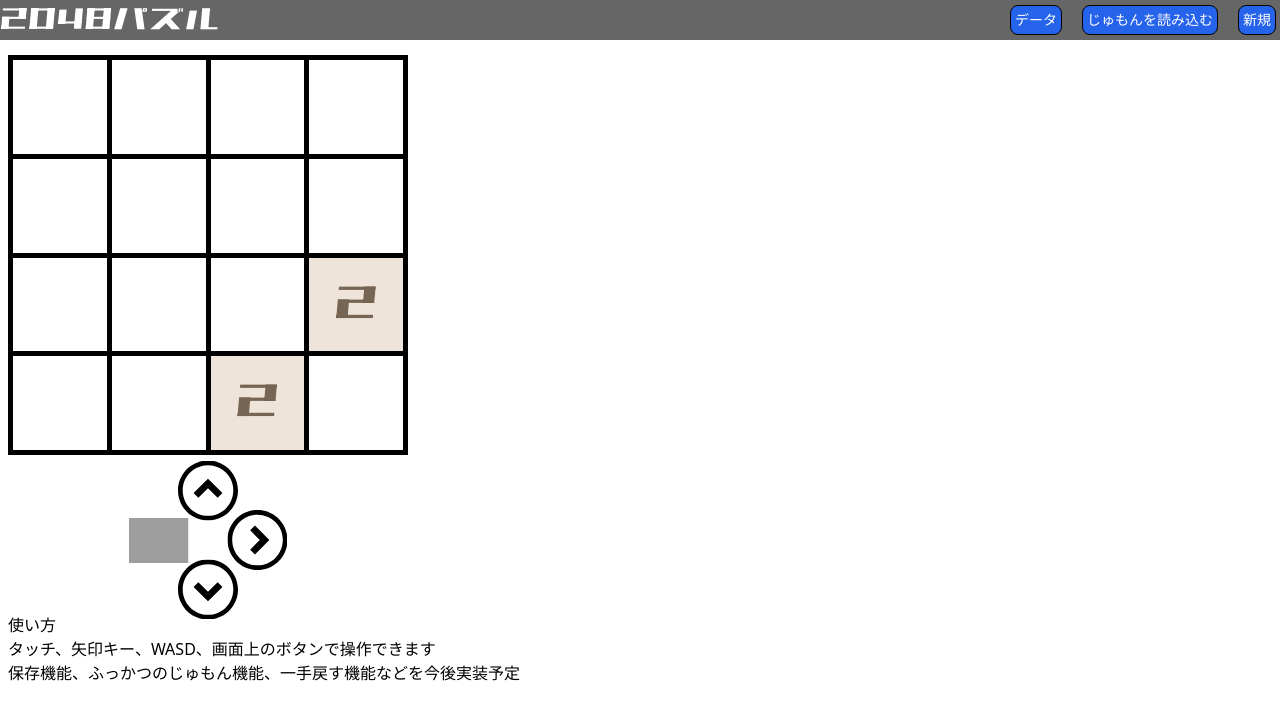
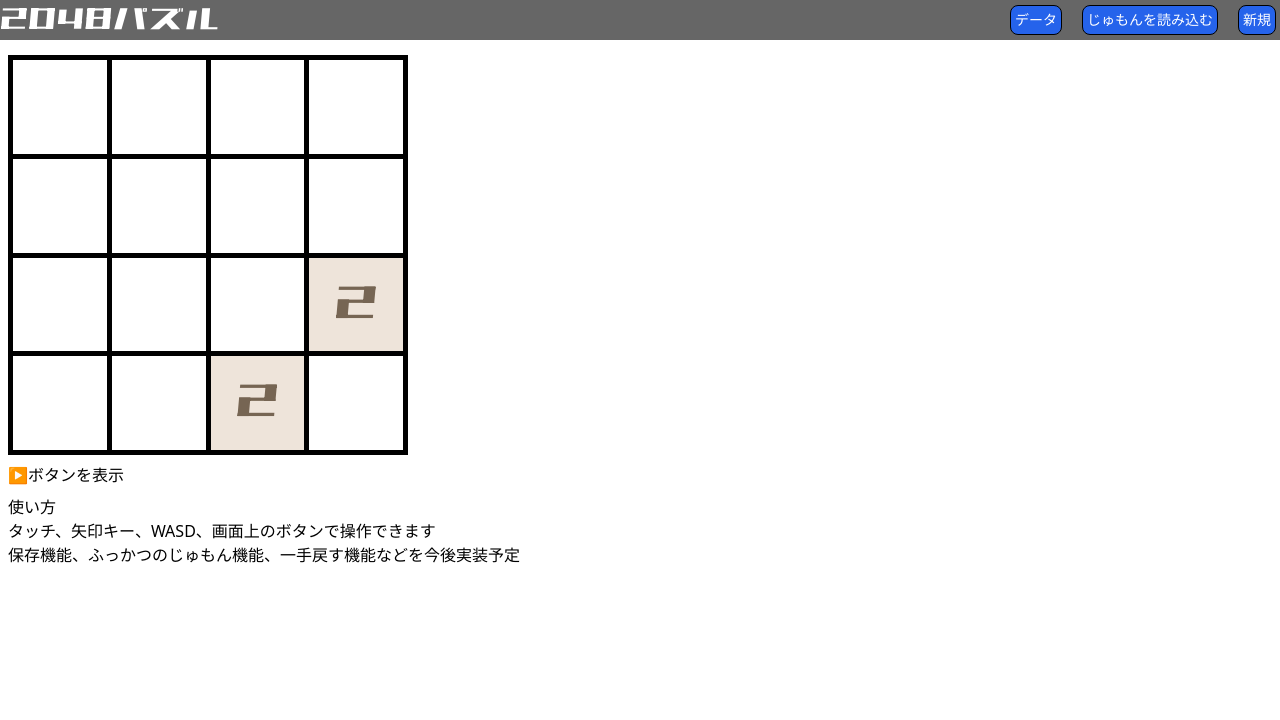
Before and after one commit to tomo-x7/2048, a React (Vite) app: page / in a window 1280 px wide. Shown: the top 720 px of the page. Built offline with nearby package versions, Linux system fonts and the light colour scheme; grey boxes are pictures that could not be loaded.

Commit message:
hidden button

```diff
--- a/src/App.tsx
+++ b/src/App.tsx
@@ -124,7 +124,7 @@ export function App({
 		<>
 			<div className="flex flex-col items-center m-[8px] w-fit">
 				<div
-					className="border-t-[5px] border-l-[5px] border-black border-solid touch-none mb-[20px]"
+					className="border-t-[5px] border-l-[5px] border-black border-solid touch-none"
 					ref={mainref}
 					style={{
 						display: "grid",
@@ -144,6 +144,8 @@ export function App({
 						)),
 					)}
 				</div>
+			</div>
+			<div className="m-[8px]">
 				<Buttons
 					action={(str) => {
 						slide(str);
--- a/src/UI/Buttons.tsx
+++ b/src/UI/Buttons.tsx
@@ -1,4 +1,4 @@
-import { useEffect } from "react";
+import { useEffect, useState } from "react";
 import downi from "../assets/down.svg";
 import topi from "../assets/top.svg";
 import righti from "../assets/right.svg";
@@ -9,12 +9,16 @@ export function Buttons({
 }: {
 	action: (type: "right" | "left" | "top" | "bottom") => unknown;
 }) {
+	const [hidden, sethidden] = useState(true);
 	const top = () => action("top");
 	const right = () => action("right");
 	const left = () => action("left");
 	const bottom = () => action("bottom");
 
 	useEffect(() => {
+		if(!('ontouchstart' in window||navigator.maxTouchPoints>0||'onkeydown' in window)){
+			sethidden(false)
+		}
 		const keyaction = (ev: KeyboardEvent) => {
 			if (ev.repeat) {
 				return;
@@ -44,8 +48,17 @@ export function Buttons({
 
 	return (
 		<>
+			<button type="button" onClick={()=>sethidden(!hidden)}>{hidden?"▶":"▼"}ボタンを表示</button>
+				{!hidden && (
+					<>
+					<br />スワイプやキーボードでも操作できます
 					<div
-				style={{ display: "grid", gridTemplate: "repeat(2,60px)/repeat(2,60px)", gap: "10px", rotate: "45deg" }}
+						style={{
+							display: "grid",
+							gridTemplate: "repeat(2,60px)/repeat(2,60px)",
+							gap: "10px",
+							rotate: "45deg",margin:"30px",width:"fit-content"
+						}}
 					>
 						<button type="button" onClick={top} style={{ gridColumn: 1, gridRow: 1, rotate: "-45deg" }}>
 							<img src={topi} alt="↑" />
@@ -59,7 +72,8 @@ export function Buttons({
 						<button type="button" onClick={bottom} style={{ gridColumn: 2, gridRow: 2, rotate: "-45deg" }}>
 							<img src={downi} alt="↓" />
 						</button>
-			</div>
+					</div></>
+				)}
 		</>
 	);
 }
```
Lines whose indentation alone changed are shown as unchanged.
